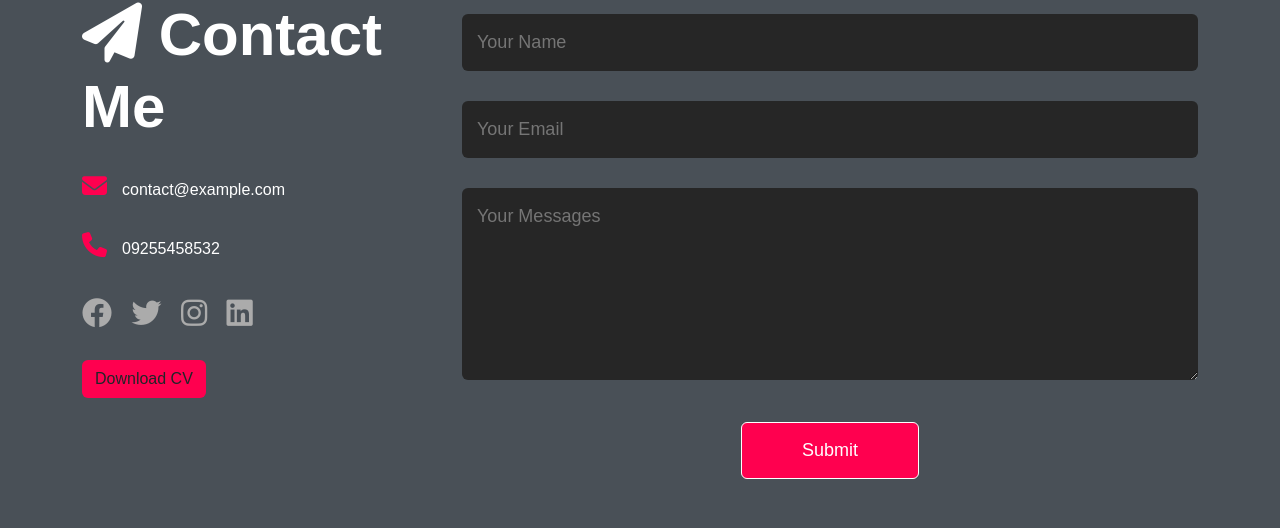
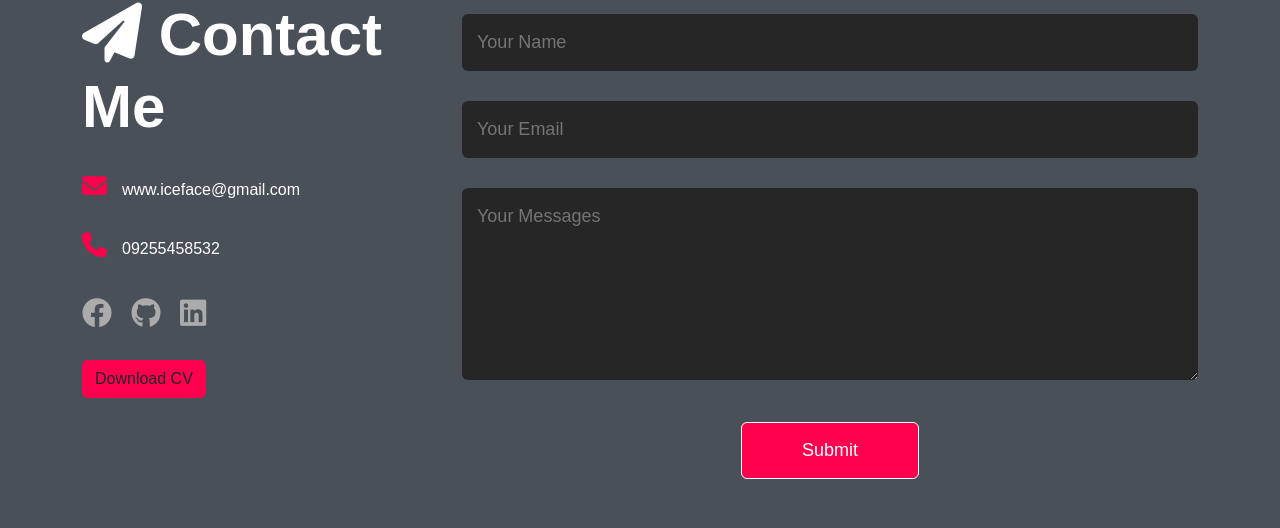
Before and after one commit to fresher-dev/MyPortfolio, a Django app: page / in a window 1280 px wide. Shown: the part 2685-3213 px from the top of the page. Run offline with Django 4.2, Linux system fonts and the light colour scheme; data comes from the database, SQL or seed files in the repository.

Commit message:
cv form pdf update

```diff
--- a/templates/personal_portfolio/home.html
+++ b/templates/personal_portfolio/home.html
@@ -139,15 +139,15 @@ Personal Portfolio Website
 			<div class="row">
 				<div class="col-md-4 contact-left">
 					<h1 class="sub-title"><i class="fa-solid fa-paper-plane"></i> Contact Me</h1>
-                    <p><i class="fa-solid fa-envelope"></i>contact@example.com</p>
-                    <p><i class="fa-solid fa-phone"></i>09255458532</p>
+                    <p><i class="fa-solid fa-envelope"></i>www.iceface@gmail.com</p>
+                    <p><i class="fa-solid fa-phone"></i><a href="tel:+959255458532" style="text-decoration: none; color: #fff;">09255458532</a></p>
                     <div class="social-icons mb-4">
-                        <a href="#"><i class="fa-brands fa-facebook"></i></a>
-                        <a href="#"><i class="fa-brands fa-twitter"></i></a>
-                        <a href="#"><i class="fa-brands fa-instagram"></i></a>
-                        <a href="#"><i class="fa-brands fa-linkedin"></i></a>
+                        <a href="https://www.facebook.com/winlin.tun.9889/" target="_blank"><i class="fa-brands fa-facebook"></i></a>
+                        {# <a href="https://github.com/winlintun/" target="_blank"><i class="fa-brands fa-github"></i></a> #}
+                        <a href="https://github.com/fresher-dev/" target="_blank"><i class="fa-brands fa-github"></i></a>
+                        <a href="https://www.linkedin.com/in/win-lin-tun-b15465b9/" target="_blank"><i class="fa-brands fa-linkedin"></i></a>
                     </div>
-                    <a href="#" download class="btn btn-2">Download CV</a>
+                    <a href="{% static 'file/Personal Resume_final.pdf' %}" download class="btn btn-2">Download CV</a>
 				</div>
 				<div class="col-md-8 contact-right">
 					<form action="{% url 'send' %}" method="POST">
```
Also changed, not shown: 1 other file.
